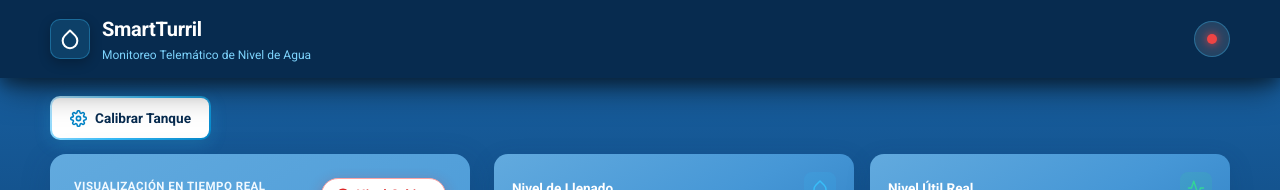
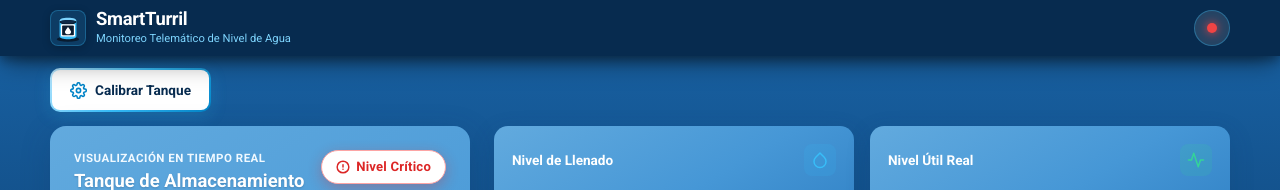
Before and after one commit to maisimo365/SmartTurril, a Next.js app in the folder web/: page / in a window 1280 px wide. Shown: the top 190 px of the page. Built offline with nearby package versions, Linux system fonts and the light colour scheme; no server answers; the database is empty.

Commit message:
style(web): compactar grosor del encabezado e integrar nuevo logo vectorial de tanque

```diff
--- a/web/src/app/page.js
+++ b/web/src/app/page.js
@@ -21,16 +21,45 @@ export default function Home() {
           <div style={styles.brandGroup}>
             <div style={styles.logoIcon}>
               <svg
-                width="22"
-                height="22"
-                viewBox="0 0 24 24"
+                width="30"
+                height="30"
+                viewBox="0 0 64 64"
                 fill="none"
-                stroke="#ffffff"
-                strokeWidth="2.2"
-                strokeLinecap="round"
-                strokeLinejoin="round"
+                xmlns="http://www.w3.org/2000/svg"
               >
-                <path d="M12 2.69l5.66 5.66a8 8 0 1 1-11.31 0z" />
+                {/* Base oval inferior oscura */}
+                <ellipse cx="32" cy="56" rx="24" ry="5.5" fill="#091b2e" />
+
+                {/* Cuerpo cilíndrico celeste */}
+                <path
+                  d="M 14 18 C 14 13 21 11 32 11 C 43 11 50 13 50 18 L 50 49 C 50 54 42 56 32 56 C 22 56 14 54 14 49 Z"
+                  fill="#38bdf8"
+                />
+
+                {/* Interior del borde superior */}
+                <path
+                  d="M 14 18 C 14 14 21 17 32 17 C 43 17 50 14 50 18 C 50 22 43 25 32 25 C 21 25 14 22 14 18 Z"
+                  fill="#091b2e"
+                />
+                <ellipse cx="32" cy="18" rx="16" ry="4.5" fill="#0e2a47" />
+
+                {/* Reborde superior celeste brillante */}
+                <path
+                  d="M 14 18 C 14 12 20 10 32 10 C 44 10 50 12 50 18 C 47 16 41 15 32 15 C 23 15 17 16 14 18 Z"
+                  fill="#7dd3fc"
+                />
+
+                {/* Marco rectangular blanco en la cara frontal */}
+                <rect x="17" y="24" width="30" height="26" rx="2" fill="#ffffff" />
+
+                {/* Ventana interior azul marino profundo */}
+                <rect x="19.5" y="26.5" width="25" height="21" rx="1.5" fill="#0b1d30" />
+
+                {/* Gota de agua blanca en el centro */}
+                <path
+                  d="M 32 30 C 32 30 25.5 38 25.5 40.5 C 25.5 43.8 28.4 45.5 32 45.5 C 35.6 45.5 38.5 43.8 38.5 40.5 C 38.5 38 32 30 32 30 Z"
+                  fill="#ffffff"
+                />
               </svg>
             </div>
             <div>
@@ -184,8 +213,8 @@ const styles = {
     position: 'relative',
     zIndex: 50,
     borderBottom: 'none',
-    padding: '14px 24px',
-    boxShadow: '0 14px 32px -4px rgba(0, 0, 0, 0.55), 0 6px 14px rgba(0, 0, 0, 0.35)'
+    padding: '8px 24px',
+    boxShadow: '0 10px 25px -4px rgba(0, 0, 0, 0.5), 0 4px 10px rgba(0, 0, 0, 0.3)'
   },
   navContainer: {
     maxWidth: '1180px',
@@ -194,23 +223,23 @@ const styles = {
     justifyContent: 'space-between',
     alignItems: 'center',
     flexWrap: 'wrap',
-    gap: '16px'
+    gap: '12px'
   },
   brandGroup: {
     display: 'flex',
     alignItems: 'center',
-    gap: '12px'
+    gap: '10px'
   },
   logoIcon: {
-    width: '40px',
-    height: '40px',
-    borderRadius: '10px',
-    backgroundColor: 'rgba(56, 189, 248, 0.15)',
-    border: '1.5px solid rgba(56, 189, 248, 0.35)',
+    width: '36px',
+    height: '36px',
+    borderRadius: '8px',
+    backgroundColor: 'rgba(56, 189, 248, 0.12)',
+    border: '1px solid rgba(56, 189, 248, 0.3)',
     display: 'flex',
     alignItems: 'center',
     justifyContent: 'center',
-    boxShadow: '0 4px 12px rgba(0, 0, 0, 0.25)'
+    boxShadow: '0 2px 8px rgba(0, 0, 0, 0.2)'
   },
   brandTitleRow: {
     display: 'flex',
@@ -218,16 +247,17 @@ const styles = {
     gap: '8px'
   },
   brandTitle: {
-    fontSize: '1.25rem',
+    fontSize: '1.15rem',
     fontWeight: '700',
     color: '#ffffff',
     margin: 0,
+    lineHeight: 1.2,
     letterSpacing: '-0.3px'
   },
   brandSubtitle: {
-    fontSize: '0.75rem',
+    fontSize: '0.7rem',
     color: '#7dd3fc',
-    margin: '2px 0 0 0'
+    margin: '1px 0 0 0'
   },
   navActions: {
     display: 'flex',
@@ -316,7 +346,7 @@ const styles = {
   },
   subBar: {
     width: '100%',
-    padding: '18px 20px 0 20px',
+    padding: '12px 20px 0 20px',
   },
   subBarContainer: {
     maxWidth: '1180px',
```
